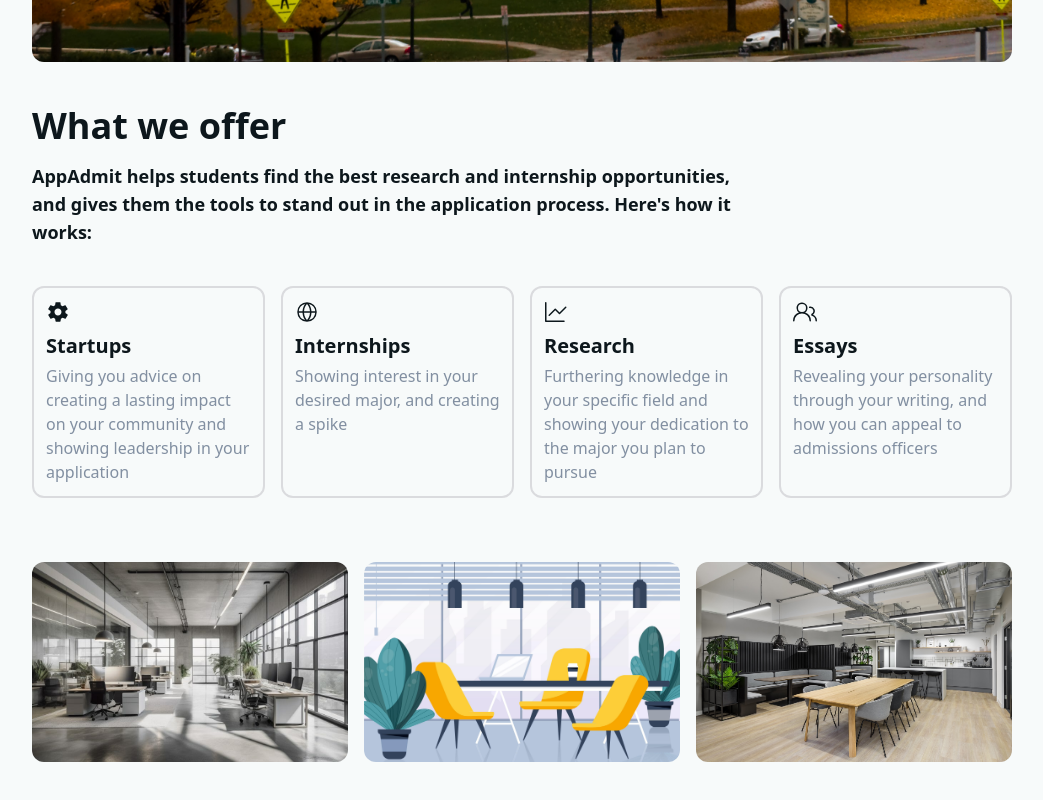
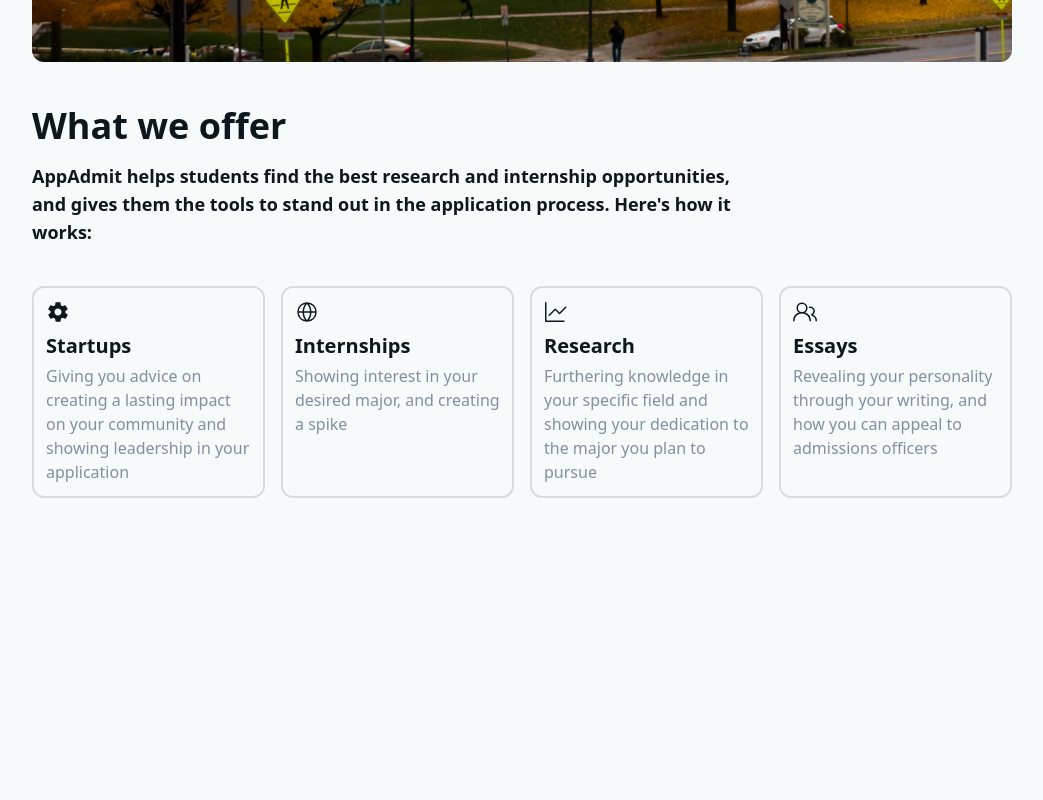
Before and after one commit to mayBeZoz/AppAdmit, a Next.js app: page / in a window 1280 px wide. Shown: the part 523-1323 px from the top of the page, without its empty margins (118-1161 px from the left). After the commit the page ends 1085 px from the top, so only its background shows below. Built offline with nearby package versions, Linux system fonts and the light colour scheme.

Commit message:
some ui modifications

```diff
--- a/src/app/(home)/_sections/Services.tsx
+++ b/src/app/(home)/_sections/Services.tsx
@@ -18,11 +18,6 @@ function ServiceCard({description,icon,title}:ServiceCardProps) {
 }
 
 
-const images = [
-    '/images/correcto.jpg',
-    '/images/illustration-office.jpg',
-    '/images/office2.jpg'
-]
 
 function Services() {
     const text1 = "AppAdmit helps students find the best research and internship opportunities, and gives them the tools to stand out in the application process. Here's how it works:"
@@ -38,15 +33,7 @@ function Services() {
                     services.map((curr,idx) => <ServiceCard {...curr} key={idx}/>)
                 }
             </div>
-            <div className="w-full mb-14 grid gap-4 grid-cols-[repeat(auto-fit,minmax(310px,1fr))]">
-                {
-                    images.map((src,idx) => (
-                        <div className='w-full overflow-hidden rounded-xl h-[200px]' key={idx}>
-                            <img src={src} alt={src} className='w-full h-full object-cover'/>
-                        </div>
-                    ))
-                }
-            </div>
+
         </div>
     )
 }
--- a/src/app/_layout/Header.tsx
+++ b/src/app/_layout/Header.tsx
@@ -19,7 +19,7 @@ const Nav = () => {
                     navLinks.map((link,idx) => (
                         <li key={idx}>
                             <Link
-                                className='font-semibold text-sm lg:text-lg font-lexend'
+                                className='font-semibold hover:text-zinc-500 duration-100 text-sm lg:text-lg font-lexend'
                                 href={link.href}
                             >
                                 {link.name}
@@ -29,23 +29,6 @@ const Nav = () => {
                 }
             </ul>
 
-            {/*
-                <div className="lg:flex hidden gap-2">
-                    <Link
-                        className='main_blue_button !text-sm !px-4 '
-                        href='/sign-in'
-                    >
-                        Sign In
-                    </Link>
-
-                    <Link
-                        className='py-3 px-4 text-sm font-semibold bg-slate-200 rounded-xl text-main-black font-lexend'
-                        href="/get-started"
-                    >
-                        Get Started
-                    </Link>
-                </div>
-            */}
         </div>
     )
 }
--- a/src/app/blog/_sections/Articles.tsx
+++ b/src/app/blog/_sections/Articles.tsx
@@ -8,7 +8,7 @@ type ArticleCard = {
 }
 const ArticleCard = ({imageURL,author,heading,id,mainSection,sections}:TArticle) => {
     return (
-        <Link href={`/blog/articles/${id}`} className='w-full'>
+        <Link href={`/blog/articles/${id}`} className='w-full duration-200 hover:bg-zinc-200 p-2 rounded-lg hover:scale-105'>
             <img
                 src={imageURL}
                 alt={heading+'image'}
```
